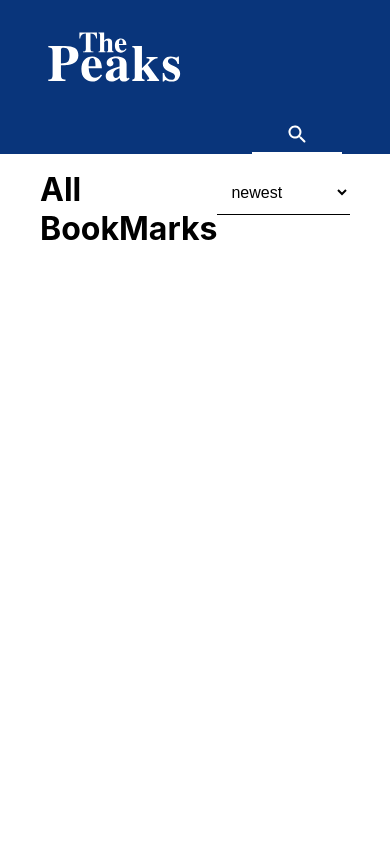
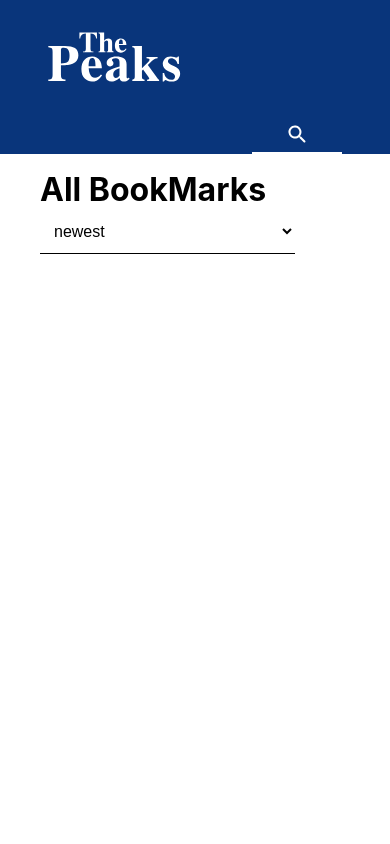
Before and after one commit to Emanib/thePeaks, a React (Create React App) app: page /bookmark in a window 390 px wide. Shown: the top 844 px of the page. Built offline with nearby package versions, Linux system fonts and the light colour scheme; a web font is replaced by a local one.

Commit message:
edit responsive

```diff
--- a/src/assest/components/navbar.scss
+++ b/src/assest/components/navbar.scss
@@ -50,7 +50,10 @@
     opacity: 1;
      caret-color: white;
   }
+     @media only screen and (max-width: 600px) {
+     width: 80%;
 
+  }
   .search__submit {
     color: white;
     margin-right: 10%;
--- a/src/assest/pages/Home.scss
+++ b/src/assest/pages/Home.scss
@@ -68,6 +68,17 @@ $gridGap: 30px;
   gap: 30px;
   grid-auto-rows: minmax(300px, auto);
   margin-bottom: 30px;
+   @media only screen and (max-width: 600px) {
+    display: flex;
+    flex-direction: column;
+  }
+}
+.header {
+   @media only screen and (max-width: 600px) {
+    display: flex;
+    flex-direction: column;
+  }
+
 }
 .btn-view {
   background-color: $backgroundColor;
```
